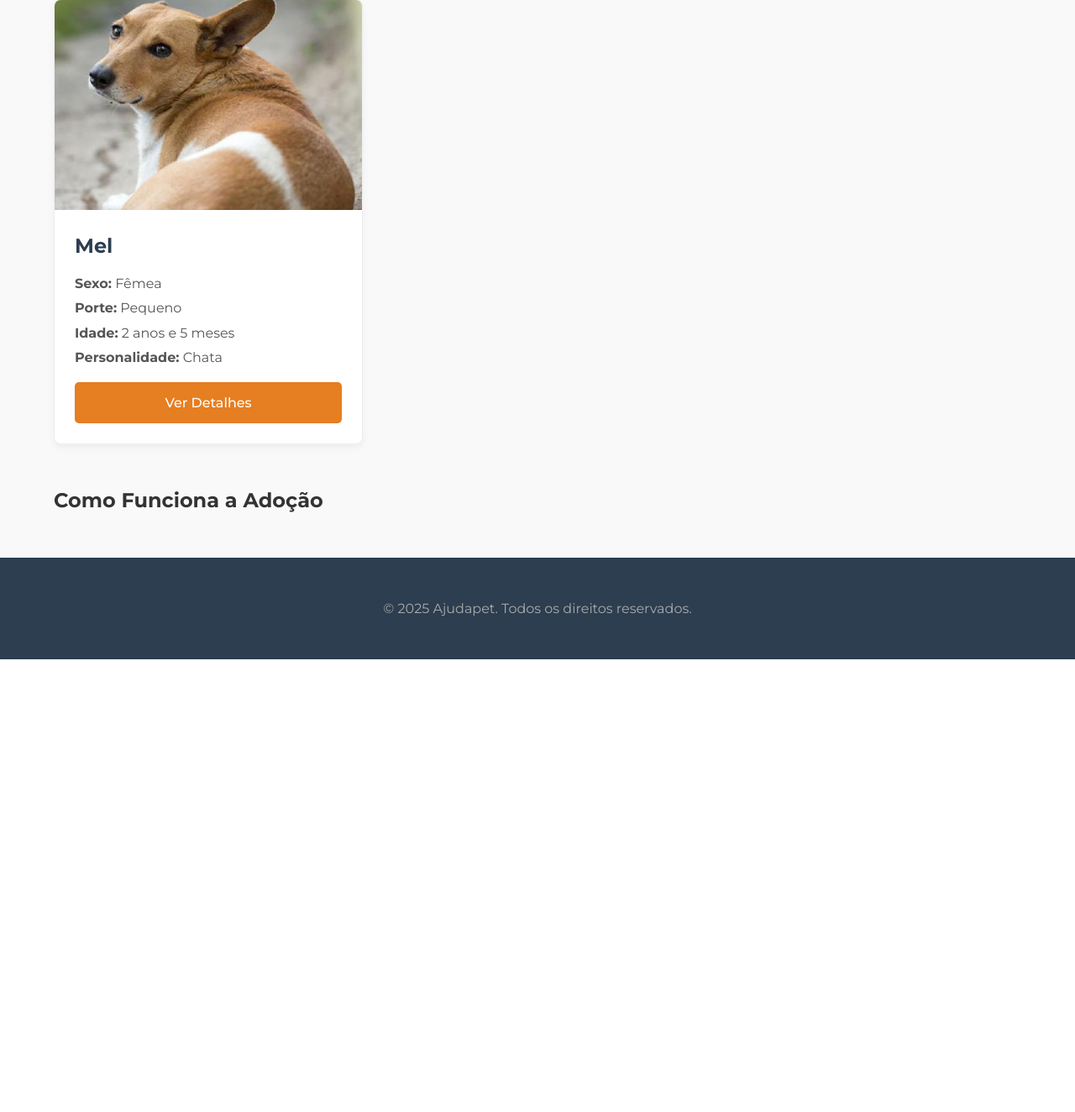
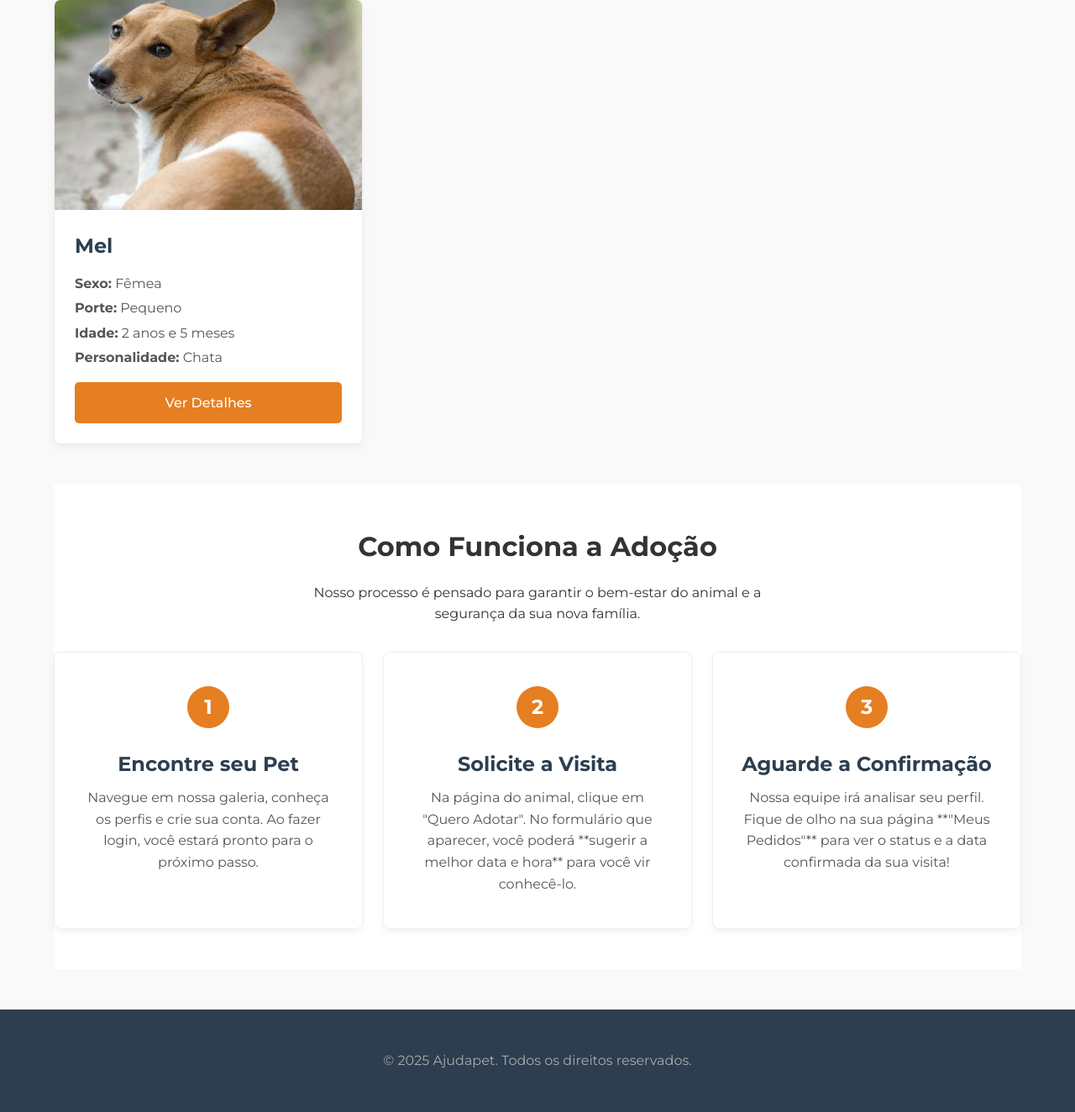
Before and after one commit to Kaio-fig/ajudaPet, a PHP site: page / in a window 1280 px wide. Shown: the part 726-2050 px from the top of the page at 84% size. Before the commit the page ends 1511 px from the top, so only its background shows below. Run offline with PHP 8.4, Linux system fonts and the light colour scheme; data comes from the database, SQL or seed files in the repository.

Commit message:
sessão informativa

```diff
--- a/assets/css/estilo.css
+++ b/assets/css/estilo.css
@@ -1216,3 +1216,73 @@ footer .container {
   margin-bottom: 1.5rem;
   font-weight: 500;
 }
+
+/* --- 19. Seção "Como Funciona" (Cards Informativos) --- */
+
+#como-funciona {
+  padding: 3rem 0;
+  background-color: var(--cor-light, #fff);
+  /* Fundo branco */
+}
+
+#como-funciona h2 {
+  text-align: center;
+  font-size: 2rem;
+  font-weight: 700;
+  margin-bottom: 1rem;
+}
+
+.info-cards-container {
+  display: grid;
+  /* 3 colunas em desktop */
+  grid-template-columns: repeat(3, 1fr);
+  gap: 1.5rem;
+  margin-top: 2rem;
+}
+
+.info-card {
+  border: 1px solid var(--cor-borda, #eee);
+  border-radius: 8px;
+  padding: 2.5rem 2rem;
+  text-align: center;
+  box-shadow: 0 4px 10px rgba(0, 0, 0, 0.05);
+  transition: transform 0.3s ease, box-shadow 0.3s ease;
+}
+
+.info-card:hover {
+  transform: translateY(-5px);
+  box-shadow: 0 8px 15px rgba(0, 0, 0, 0.1);
+}
+
+.info-card .card-number {
+  display: inline-block;
+  width: 50px;
+  height: 50px;
+  line-height: 50px;
+  border-radius: 50%;
+  background-color: var(--cor-principal);
+  color: var(--cor-light, #fff);
+  font-size: 1.5rem;
+  font-weight: 700;
+  margin-bottom: 1.5rem;
+}
+
+.info-card h3 {
+  font-size: 1.5rem;
+  font-weight: 700;
+  margin-bottom: 0.5rem;
+  color: var(--cor-dark);
+}
+
+.info-card p {
+  color: #555;
+  line-height: 1.6;
+}
+
+/* Responsividade dos cards */
+@media (max-width: 992px) {
+  .info-cards-container {
+    /* 1 coluna em telas menores */
+    grid-template-columns: 1fr;
+  }
+}
--- a/index.php
+++ b/index.php
@@ -156,6 +156,29 @@ if (isset($_SESSION['solicitante_id'])) {
 
         <section id="como-funciona" class="container">
             <h2>Como Funciona a Adoção</h2>
+            <p style="text-align: center; max-width: 600px; margin: 0 auto 2rem auto;">Nosso processo é pensado para garantir o bem-estar do animal e a segurança da sua nova família.</p>
+
+            <div class="info-cards-container">
+
+                <div class="info-card">
+                    <span class="card-number">1</span>
+                    <h3>Encontre seu Pet</h3>
+                    <p>Navegue em nossa galeria, conheça os perfis e crie sua conta. Ao fazer login, você estará pronto para o próximo passo.</p>
+                </div>
+
+                <div class="info-card">
+                    <span class="card-number">2</span>
+                    <h3>Solicite a Visita</h3>
+                    <p>Na página do animal, clique em "Quero Adotar". No formulário que aparecer, você poderá **sugerir a melhor data e hora** para você vir conhecê-lo.</p>
+                </div>
+
+                <div class="info-card">
+                    <span class="card-number">3</span>
+                    <h3>Aguarde a Confirmação</h3>
+                    <p>Nossa equipe irá analisar seu perfil. Fique de olho na sua página **"Meus Pedidos"** para ver o status e a data confirmada da sua visita!</p>
+                </div>
+
+            </div>
         </section>
     </main>
 
```
